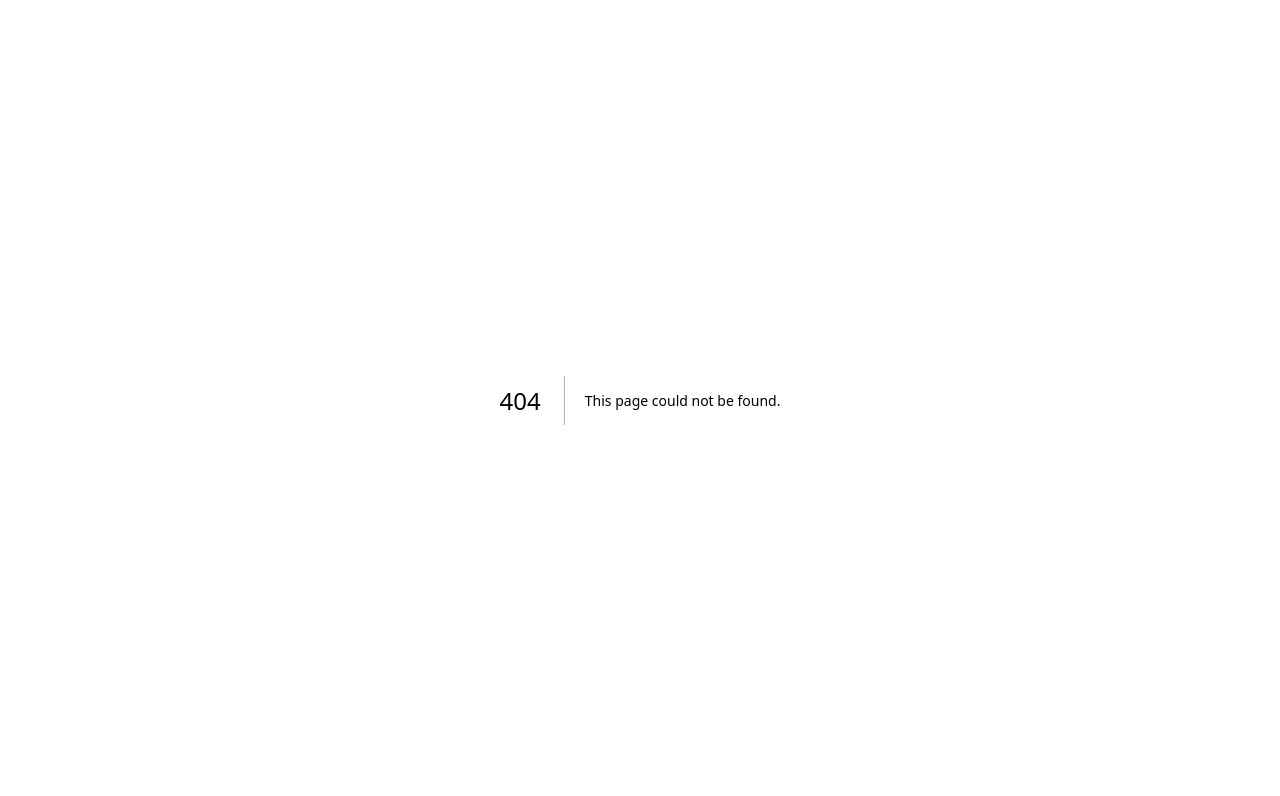
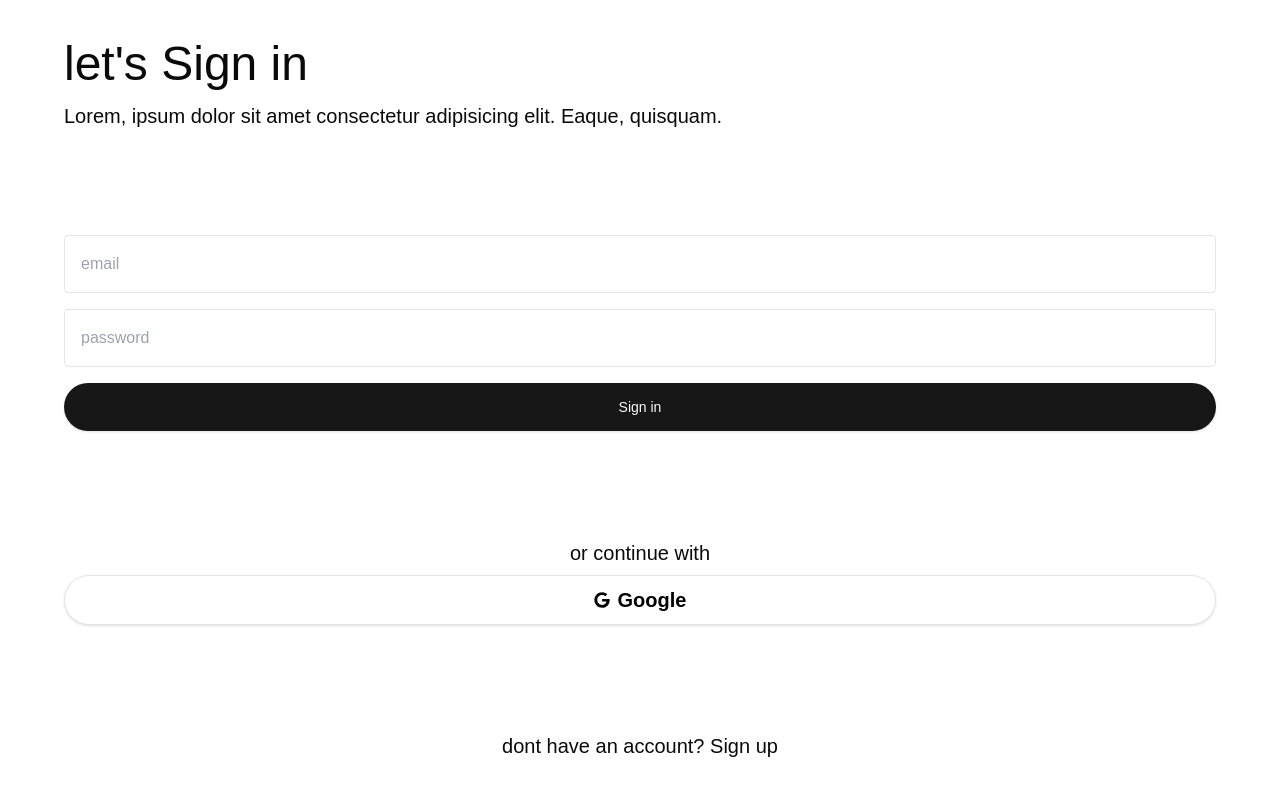
Before and after one commit to Ahmad-Hafizh/finpro, a Next.js app in the folder apps/web/: page /sign-in in a window 1280 px wide. Before the commit this address had no page. Shown: the top 796 px of the page. Built offline with nearby package versions, Linux system fonts and the light colour scheme.

Commit message:
sign-in page

```diff
--- a/apps/web/package.json
+++ b/apps/web/package.json
@@ -16,6 +16,7 @@
     "next": "15.1.6",
     "react": "^19.0.0",
     "react-dom": "^19.0.0",
+    "react-icons": "^5.4.0",
     "tailwind-merge": "^3.0.1",
     "tailwindcss-animate": "^1.0.7"
   },
--- /dev/null
+++ b/apps/web/src/app/sign-in/page.tsx
@@ -0,0 +1,39 @@
+import { Button } from '@/components/ui/button';
+import React from 'react';
+import Link from 'next/link';
+import { FaGoogle } from 'react-icons/fa';
+import { FaFacebookF } from 'react-icons/fa';
+
+const SignInPage = () => {
+  return (
+    <div className="container mx-auto h-screen px-[5%] py-10 flex flex-col justify-between">
+      <div className=" flex flex-col gap-4">
+        <h1 className="text-5xl font-medium">let's Sign in</h1>
+        <p className="text-xl leading-6">Lorem, ipsum dolor sit amet consectetur adipisicing elit. Eaque, quisquam.</p>
+      </div>
+      <div className="flex flex-col items-center justify-center w-full gap-4">
+        <input type="text" placeholder="email" className="border rounded-sm p-4 w-full" />
+        <input type="password" placeholder="password" className="border rounded-sm p-4 w-full" />
+        <Button type="submit" className="w-full p-6 rounded-full">
+          Sign in
+        </Button>
+      </div>
+      <div className="flex flex-col gap-2">
+        <p className="text-center text-xl">or continue with</p>
+        <div className="flex w-full justify-center gap-4">
+          <Button className="bg-white border rounded-full w-full p-6 flex items-center">
+            <FaGoogle className="text-black" />
+            <p className="text-black text-xl font-semibold">Google</p>
+          </Button>
+        </div>
+      </div>
+      <div className="">
+        <p className="text-xl text-center">
+          dont have an account? <Link href="/sign-up">Sign up</Link>
+        </p>
+      </div>
+    </div>
+  );
+};
+
+export default SignInPage;
```
